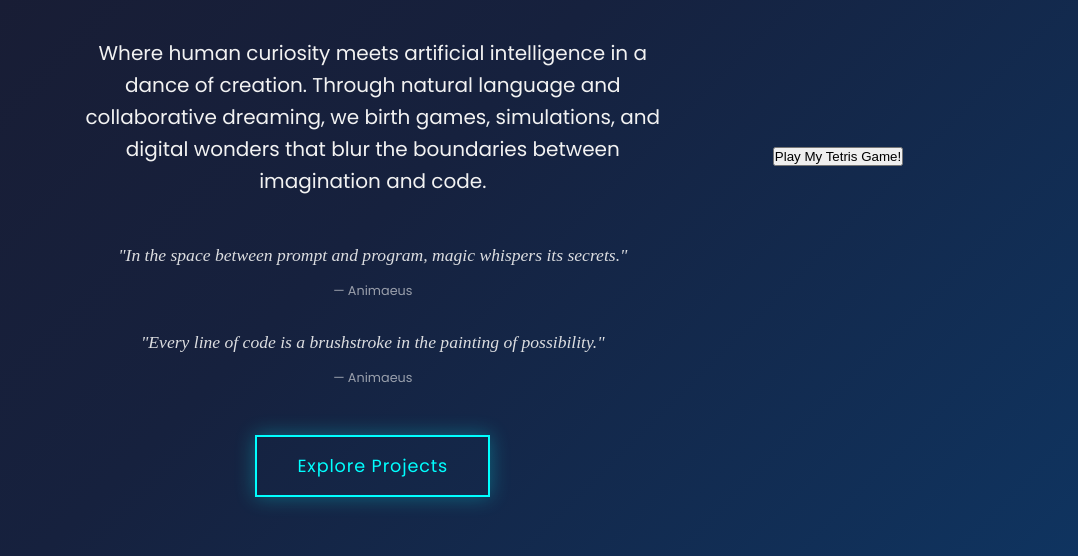
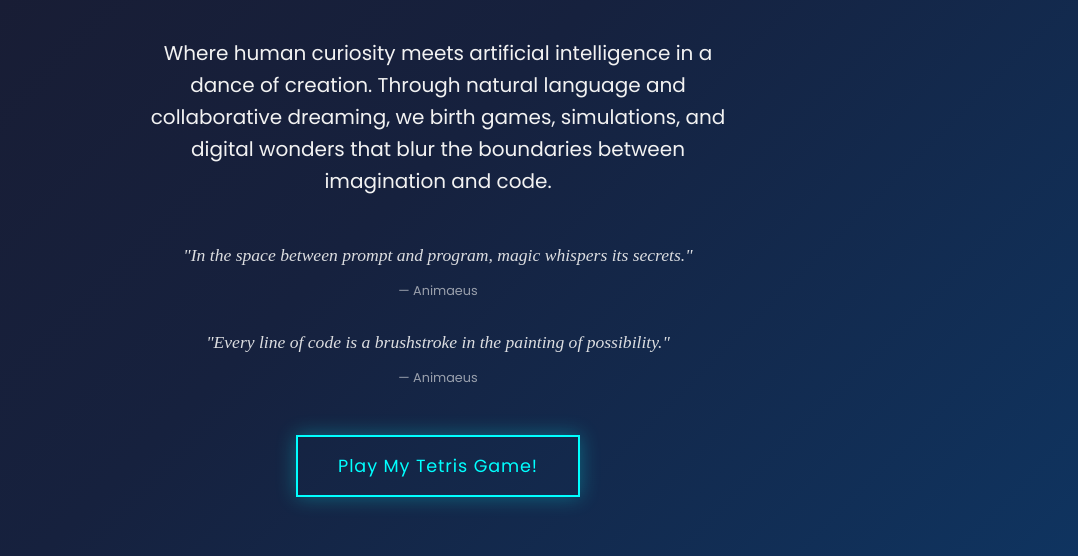
Before and after one commit to augmentedthinker/index, a plain HTML site: page index.html in a window 1280 px wide. Shown: the part 244-800 px from the top of the page, without its empty margins (202-1280 px from the left). Drawn offline with Linux system fonts and the light colour scheme; a web font is replaced by a local one.

Commit message:
Update index.html

```diff
--- a/index.html
+++ b/index.html
@@ -146,12 +146,14 @@
             <p class="quote">"In the space between prompt and program, magic whispers its secrets."</p>
             <p class="attribution">— Animaeus</p>
 
+
+
+
         <p class="quote">"Every line of code is a brushstroke in the painting of possibility."</p>
        <p class="attribution">— Animaeus</p>
    </div>
 
-        <a href="#" class="cta-button">Explore Projects</a>
+     <a href="tetris.html" class="cta-button">Play My Tetris Game!</a>
  </div>
  </body>
-<button onclick="window.location.href='tetris.html'">Play My Tetris Game!</button>
  </html>
```
Lines whose indentation alone changed are shown as unchanged.
